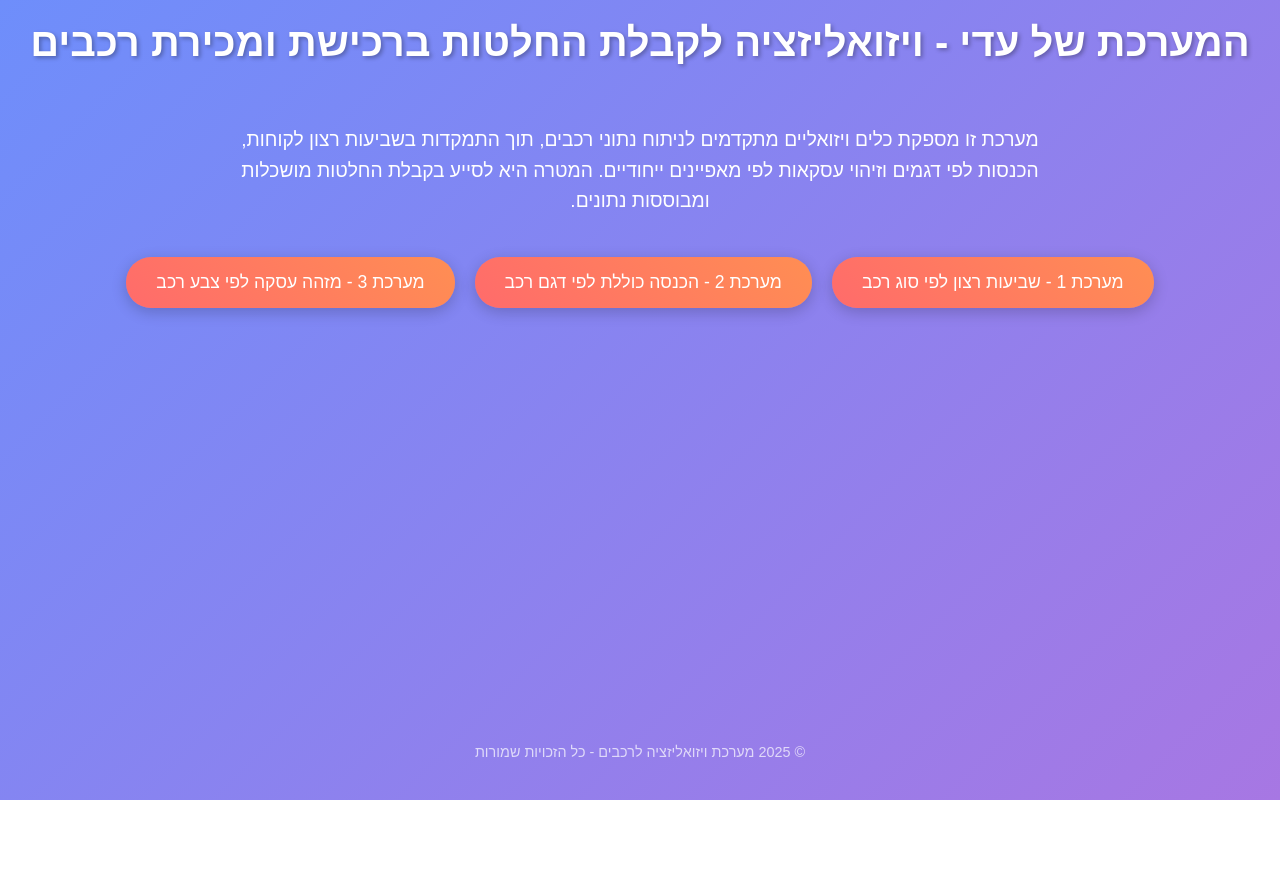
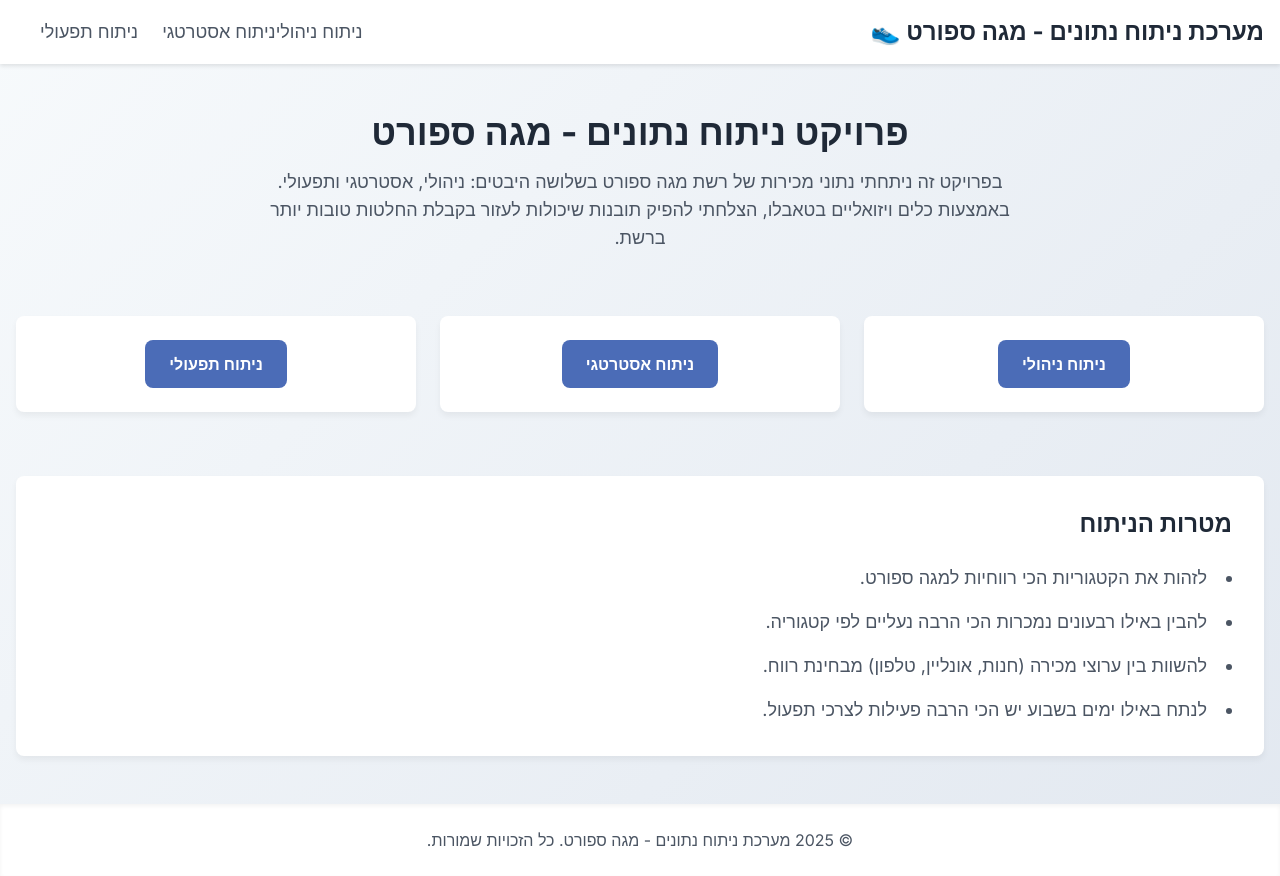
Before and after one commit to AdiAloni1590/Cars.Dash, a plain HTML site: page index.html in a window 1280 px wide. Before the commit the page ends 800 px from the top, so only its background shows below. Drawn offline with nearby package versions, Linux system fonts and the light colour scheme.

Commit message:
Update index.html

```diff
--- a/index.html
+++ b/index.html
@@ -1,156 +1,122 @@
-<script type="text/javascript">
-        var gk_isXlsx = false;
-        var gk_xlsxFileLookup = {};
-        var gk_fileData = {};
-        function filledCell(cell) {
-          return cell !== '' && cell != null;
-        }
-        function loadFileData(filename) {
-        if (gk_isXlsx && gk_xlsxFileLookup[filename]) {
-            try {
-                var workbook = XLSX.read(gk_fileData[filename], { type: 'base64' });
-                var firstSheetName = workbook.SheetNames[0];
-                var worksheet = workbook.Sheets[firstSheetName];
-
-                // Convert sheet to JSON to filter blank rows
-                var jsonData = XLSX.utils.sheet_to_json(worksheet, { header: 1, blankrows: false, defval: '' });
-                // Filter out blank rows (rows where all cells are empty, null, or undefined)
-                var filteredData = jsonData.filter(row => row.some(filledCell));
-
-                // Heuristic to find the header row by ignoring rows with fewer filled cells than the next row
-                var headerRowIndex = filteredData.findIndex((row, index) =>
-                  row.filter(filledCell).length >= filteredData[index + 1]?.filter(filledCell).length
-                );
-                // Fallback
-                if (headerRowIndex === -1 || headerRowIndex > 25) {
-                  headerRowIndex = 0;
-                }
-
-                // Convert filtered JSON back to CSV
-                var csv = XLSX.utils.aoa_to_sheet(filteredData.slice(headerRowIndex)); // Create a new sheet from filtered array of arrays
-                csv = XLSX.utils.sheet_to_csv(csv, { header: 1 });
-                return csv;
-            } catch (e) {
-                console.error(e);
-                return "";
-            }
-        }
-        return gk_fileData[filename] || "";
-        }
-        </script><!DOCTYPE html>
+<!DOCTYPE html>
 <html lang="he" dir="rtl">
 <head>
   <meta charset="UTF-8">
   <meta name="viewport" content="width=device-width, initial-scale=1.0">
-    <title>מערכת ויזואליזציה לרכבים - עדי</title>
+  <title>המערכת של עדי - ניתוח נתוני מגה ספורט</title>
+  <script src="https://cdn.tailwindcss.com"></script>
+  <link href="https://fonts.googleapis.com/css2?family=Inter:wght@400;600;700&display=swap" rel="stylesheet">
   <style>
-        * {
-            margin: 0;
-            padding: 0;
-            box-sizing: border-box;
-            font-family: 'Arial', sans-serif;
+    body {
+      background: linear-gradient(135deg, #f7fafc, #e2e8f0);
+      min-height: 100vh;
+      font-family: 'Inter', sans-serif;
+      color: #2d3748;
     }
-
-        body {
-            background: linear-gradient(135deg, #6e8efb, #a777e3);
-            color: #fff;
-            min-height: 100vh;
-            display: flex;
-            flex-direction: column;
-            align-items: center;
-            padding: 20px;
+    header {
+      background: #ffffff;
+      box-shadow: 0 2px 4px rgba(0, 0, 0, 0.1);
     }
-
-        header {
-            text-align: center;
-            margin-bottom: 40px;
+    .btn-primary {
+      background: #4b6cb7;
+      color: white;
+      transition: background 0.3s ease, transform 0.2s ease;
     }
-
-        h1 {
-            font-size: 2.5rem;
-            margin-bottom: 20px;
-            text-shadow: 2px 2px 4px rgba(0, 0, 0, 0.3);
+    .btn-primary:hover {
+      background: #182848;
+      transform: translateY(-1px);
     }
-
-        .intro {
-            max-width: 800px;
-            text-align: center;
-            margin-bottom: 40px;
-            font-size: 1.2rem;
-            line-height: 1.6;
+    .nav-link {
+      transition: color 0.2s ease;
     }
-
-        .button-container {
-            display: flex;
-            flex-wrap: wrap;
-            gap: 20px;
-            justify-content: center;
+    .nav-link:hover {
+      color: #4b6cb7;
     }
-
-        .dashboard-button {
-            background: linear-gradient(45deg, #ff6b6b, #ff8e53);
-            border: none;
-            padding: 15px 30px;
-            font-size: 1.1rem;
-            color: white;
-            border-radius: 25px;
-            cursor: pointer;
-            transition: transform 0.3s, box-shadow 0.3s;
-            box-shadow: 0 4px 15px rgba(0, 0, 0, 0.2);
+    .container {
+      max-width: 1200px;
+      margin: 0 auto;
+      padding: 0 1rem;
     }
-
-        .dashboard-button:hover {
-            transform: translateY(-5px);
-            box-shadow: 0 6px 20px rgba(0, 0, 0, 0.3);
-        }
-
-        footer {
-            margin-top: auto;
-            padding: 20px;
-            text-align: center;
-            font-size: 0.9rem;
-            color: rgba(255, 255, 255, 0.7);
-        }
-
-        @media (max-width: 600px) {
-            h1 {
-                font-size: 1.8rem;
-            }
-
-            .dashboard-button {
-                padding: 10px 20px;
-                font-size: 1rem;
-            }
+    .card {
+      background: white;
+      border-radius: 0.5rem;
+      box-shadow: 0 4px 6px rgba(0, 0, 0, 0.05);
     }
   </style>
 </head>
 <body>
-    <header>
-        <h1>המערכת של עדי - ויזואליזציה לקבלת החלטות ברכישת ומכירת רכבים</h1>
+  <header class="py-4 sticky top-0 z-50">
+    <nav class="container flex justify-between items-center">
+      <h1 class="text-2xl font-bold text-gray-800">מערכת ניתוח נתונים - מגה ספורט 👟</h1>
+      <button id="menu-toggle" class="sm:hidden text-gray-600 focus:outline-none" aria-label="פתח תפריט">
+        <svg class="w-6 h-6" fill="none" stroke="currentColor" viewBox="0 0 24 24">
+          <path stroke-linecap="round" stroke-linejoin="round" stroke-width="2" d="M4 6h16M4 12h16M4 18h16"></path>
+        </svg>
+      </button>
+      <div id="nav-links" class="hidden sm:flex space-x-6">
+        <a href="https://public.tableau.com/views/Project-_17518829425370/sheet2" class="nav-link text-gray-600 text-lg font-medium" target="_blank">ניתוח ניהולי</a>
+        <a href="https://public.tableau.com/views/Project-_17518830155350/sheet7" class="nav-link text-gray-600 text-lg font-medium" target="_blank">ניתוח אסטרטגי</a>
+        <a href="https://public.tableau.com/views/Project_17518828703430/sheet5" class="nav-link text-gray-600 text-lg font-medium" target="_blank">ניתוח תפעולי</a>
+      </div>
+    </nav>
+    <div id="mobile-menu" class="hidden sm:hidden bg-white shadow-lg">
+      <div class="container py-4 space-y-4">
+        <a href="https://public.tableau.com/views/Project-_17518829425370/sheet2" class="block text-gray-600 font-medium" target="_blank">ניתוח ניהולי</a>
+        <a href="https://public.tableau.com/views/Project-_17518830155350/sheet7" class="block text-gray-600 font-medium" target="_blank">ניתוח אסטרטגי</a>
+        <a href="https://public.tableau.com/views/Project_17518828703430/sheet5" class="block text-gray-600 font-medium" target="_blank">ניתוח תפעולי</a>
+      </div>
+    </div>
   </header>
 
-    <section class="intro">
-        <p>מערכת זו מספקת כלים ויזואליים מתקדמים לניתוח נתוני רכבים, תוך התמקדות בשביעות רצון לקוחות, הכנסות לפי דגמים וזיהוי עסקאות לפי מאפיינים ייחודיים. המטרה היא לסייע בקבלת החלטות מושכלות ומבוססות נתונים.</p>
+  <main class="container py-12">
+    <section class="text-center mb-16">
+      <h2 class="text-3xl sm:text-4xl font-bold text-gray-800 mb-4">פרויקט ניתוח נתונים - מגה ספורט</h2>
+      <p class="text-lg text-gray-600 max-w-3xl mx-auto">
+        בפרויקט זה ניתחתי נתוני מכירות של רשת מגה ספורט בשלושה היבטים: ניהולי, אסטרטגי ותפעולי. באמצעות כלים ויזואליים בטאבלו, הצלחתי להפיק תובנות שיכולות לעזור בקבלת החלטות טובות יותר ברשת.
+      </p>
     </section>
 
-    <section class="button-container">
-        <button class="dashboard-button" onclick="window.location.href='dash1.html'">מערכת 1 - שביעות רצון לפי סוג רכב</button>
-        <button class="dashboard-button" onclick="window.location.href='dash2.html'">מערכת 2 - הכנסה כוללת לפי דגם רכב</button>
-        <button class="dashboard-button" onclick="window.location.href='dash3.html'">מערכת 3 - מזהה עסקה לפי צבע רכב</button>
+    <section class="grid grid-cols-1 sm:grid-cols-3 gap-6 mb-16">
+      <div class="card p-6 text-center">
+        <a href="https://public.tableau.com/views/Project-_17518829425370/sheet2" class="btn-primary font-semibold py-3 px-6 rounded-lg inline-block" target="_blank">
+          ניתוח ניהולי
+        </a>
+      </div>
+      <div class="card p-6 text-center">
+        <a href="https://public.tableau.com/views/Project-_17518830155350/sheet7" class="btn-primary font-semibold py-3 px-6 rounded-lg inline-block" target="_blank">
+          ניתוח אסטרטגי
+        </a>
+      </div>
+      <div class="card p-6 text-center">
+        <a href="https://public.tableau.com/views/Project_17518828703430/sheet5" class="btn-primary font-semibold py-3 px-6 rounded-lg inline-block" target="_blank">
+          ניתוח תפעולי
+        </a>
+      </div>
     </section>
 
-    <footer>
-        <p>© 2025 מערכת ויזואליזציה לרכבים - כל הזכויות שמורות</p>
+    <section class="card p-8">
+      <h3 class="text-2xl font-bold text-gray-800 mb-6">מטרות הניתוח</h3>
+      <ul class="list-disc list-inside space-y-4 text-gray-600 text-lg">
+        <li>לזהות את הקטגוריות הכי רווחיות למגה ספורט.</li>
+        <li>להבין באילו רבעונים נמכרות הכי הרבה נעליים לפי קטגוריה.</li>
+        <li>להשוות בין ערוצי מכירה (חנות, אונליין, טלפון) מבחינת רווח.</li>
+        <li>לנתח באילו ימים בשבוע יש הכי הרבה פעילות לצרכי תפעול.</li>
+      </ul>
+    </section>
+  </main>
+
+  <footer class="py-6 bg-white shadow-inner text-center">
+    <p class="text-gray-600">© 2025 מערכת ניתוח נתונים - מגה ספורט. כל הזכויות שמורות.</p>
   </footer>
 
   <script>
-        document.querySelectorAll('.dashboard-button').forEach(button => {
-            button.addEventListener('click', () => {
-                button.style.transform = 'scale(0.95)';
-                setTimeout(() => {
-                    button.style.transform = 'scale(1)';
-                }, 100);
-            });
+    const menuToggle = document.getElementById('menu-toggle');
+    const mobileMenu = document.getElementById('mobile-menu');
+
+    menuToggle.addEventListener('click', () => {
+      mobileMenu.classList.toggle('hidden');
+      const isOpen = !mobileMenu.classList.contains('hidden');
+      menuToggle.setAttribute('aria-expanded', isOpen);
     });
   </script>
 </body>
```
Lines whose indentation alone changed are shown as unchanged.
